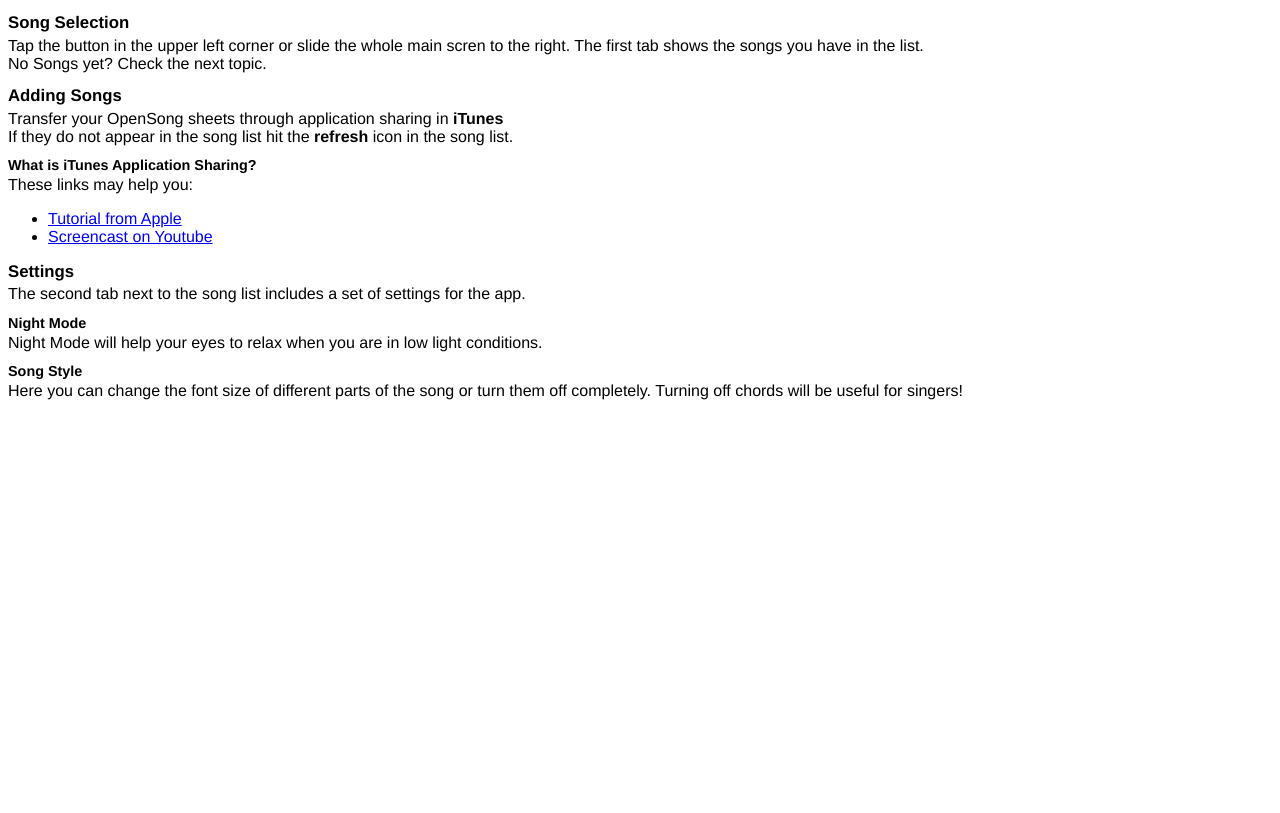
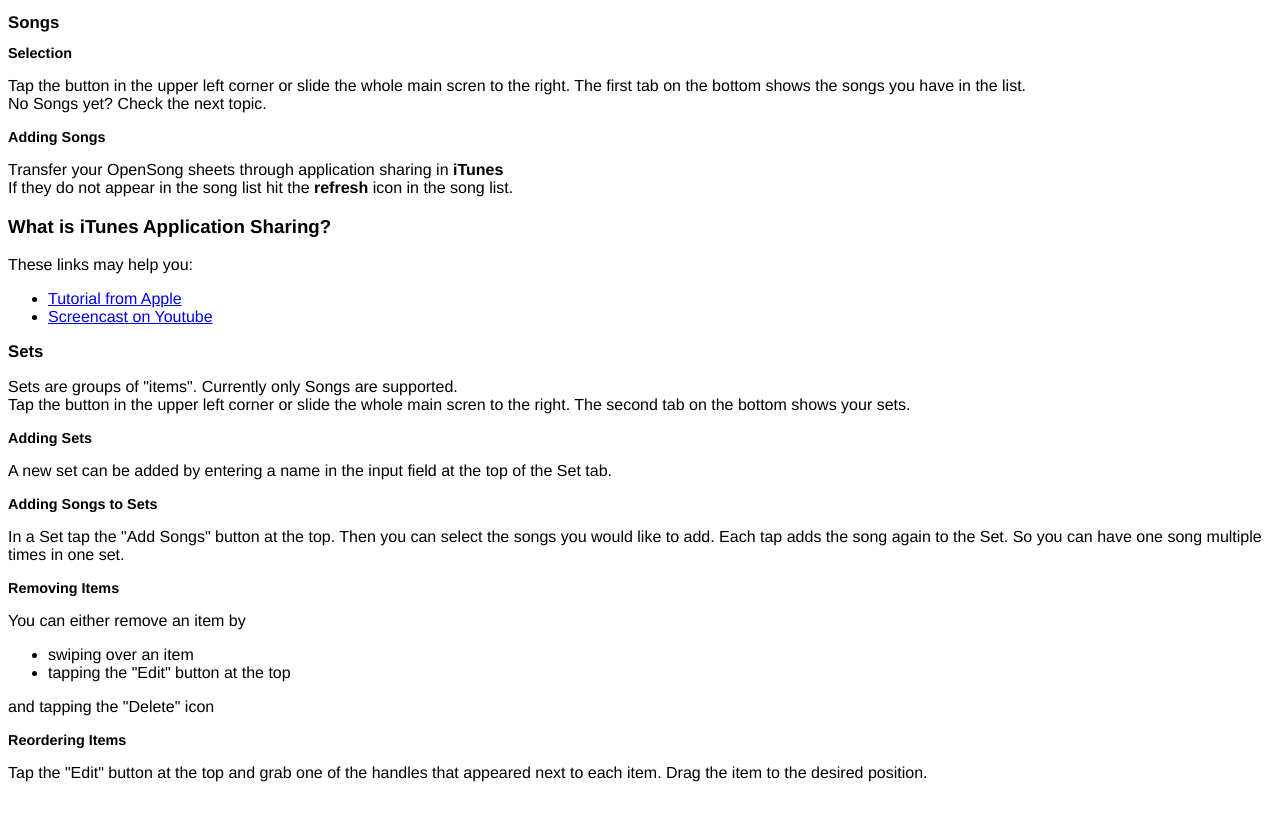
Before and after one commit to deepflame/iOpenSongs, a plain HTML site: page OpenSongView/help.html in a window 1280 px wide. Drawn offline with Linux system fonts and the light colour scheme.

Commit message:
update documentation

```diff
--- a/OpenSongView/help.html
+++ b/OpenSongView/help.html
@@ -1,4 +1,5 @@
 <!DOCTYPE html>
+<html>
 <head>
   <meta http-equiv="Content-type" content="text/html; charset=utf-8">
   <title>Help</title>
@@ -7,34 +8,67 @@
 </head>
 <body id="help">
 
+  <section>
+    <h1>Songs</h1>
 
-<h1>Song Selection</h1>
+    <h2>Selection</h2>
+    <p>
     Tap the button in the upper left corner or slide the whole main scren to the right.
-The first tab shows the songs you have in the list.<br />
+    The first tab on the bottom shows the songs you have in the list.<br />
     No Songs yet? Check the next topic.
+    </p>
 
-<h1>Adding Songs</h1>
+    <h2>Adding Songs</h2>
+    <p>
     Transfer your OpenSong sheets through application sharing in <strong>iTunes</strong><br />
     If they do not appear in the song list hit the <strong>refresh</strong> icon in the song list.
+    </p>
 
-<h2>What is iTunes Application Sharing?</h2>
+    <h3>What is iTunes Application Sharing?</h3>
+    <p>
     These links may help you:
     <ul>
-	<li>
-		<a href="http://support.apple.com/kb/HT4094">Tutorial from Apple</a>
-	</li><li>
-		<a href="https://www.youtube.com/watch?v=eQ-LcjC7Zww">Screencast on Youtube</a>
-	</li>
+      <li><a href="http://support.apple.com/kb/HT4094">Tutorial from Apple</a></li>
+      <li><a href="https://www.youtube.com/watch?v=eQ-LcjC7Zww">Screencast on Youtube</a></li>
     </ul>
+    </p>
+  </section>
 
-<h1>Settings</h1>
-The second tab next to the song list includes a set of settings for the app.
+  <section>
+    <h1>Sets</h1>
+    <p>
+    Sets are groups of "items". Currently only Songs are supported.<br />
+    Tap the button in the upper left corner or slide the whole main scren to the right.
+    The second tab on the bottom shows your sets.
+    </p>
 
-<h2>Night Mode</h2>
-Night Mode will help your eyes to relax when you are in low light conditions.
+    <h2>Adding Sets</h2>
+    <p>
+    A new set can be added by entering a name in the input field at the top of the Set tab.
+    </p>
 
-<h2>Song Style</h2>
-Here you can change the font size of different parts of the song or turn them off completely.
-Turning off chords will be useful for singers!
+    <h2>Adding Songs to Sets</h2>
+    <p>
+    In a Set tap the "Add Songs" button at the top.</ br>
+    Then you can select the songs you would like to add. Each tap adds the song again to the Set. So you can have one song multiple times in one set.
+    </p>
+
+    <h2>Removing Items</h2>
+    <p>
+    You can either remove an item by
+    <ul>
+      <li>swiping over an item</li>
+      <li>tapping the "Edit" button at the top</li>
+    </ul>
+    and tapping the "Delete" icon
+    </p>
+
+    <h2>Reordering Items</h2>
+    <p>
+    Tap the "Edit" button at the top and grab one of the handles that appeared next to each item.
+    Drag the item to the desired position.
+    </p>
+  </section>
 
 </body>
+</html>
```
Lines whose indentation alone changed are shown as unchanged.
